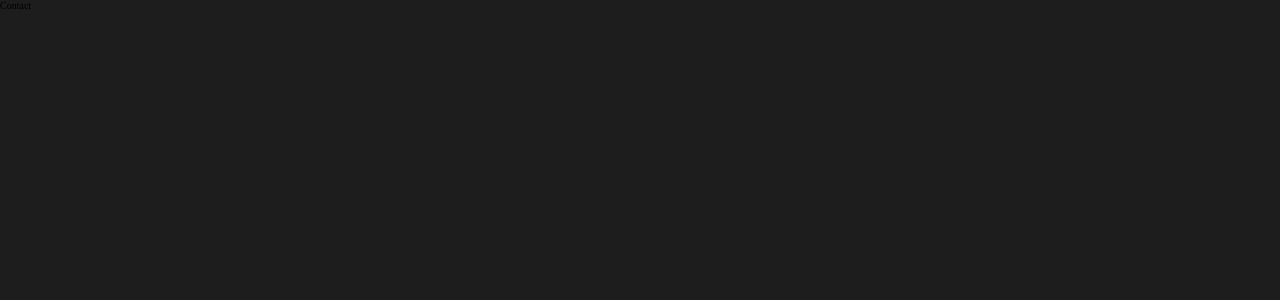
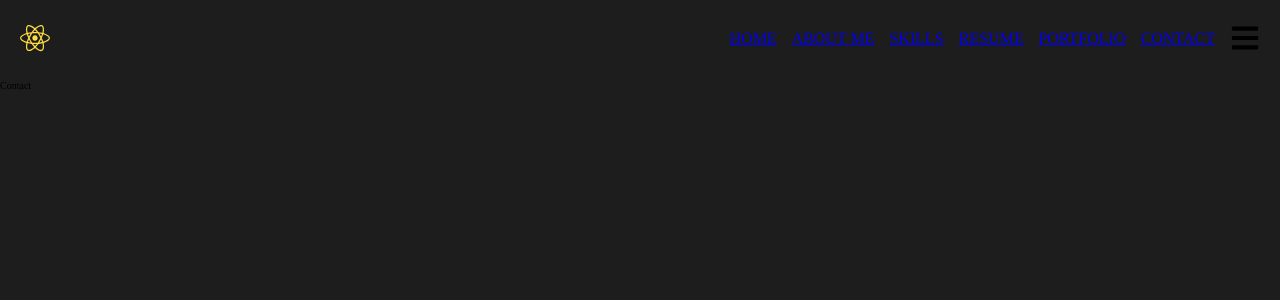
Before and after one commit to omidashouri/ashouri-demo-redux, a React (Create React App) app: page /contact in a window 1280 px wide. Shown: the top 300 px of the page. Built offline with nearby package versions, Linux system fonts and the light colour scheme.

Commit message:
CPPW 5.3 navbar finished & add icon react : omidashouri : 010214

```diff
--- a/package.json
+++ b/package.json
@@ -14,6 +14,7 @@
     "react": "^18.1.0",
     "react-bootstrap": "^2.3.1",
     "react-dom": "^18.1.0",
+    "react-icons": "^4.3.1",
     "react-redux": "^8.0.1",
     "react-router-dom": "^6.3.0",
     "react-scripts": "5.0.1",
--- a/src/components_6portfolioCss/App_portfolioCss.js
+++ b/src/components_6portfolioCss/App_portfolioCss.js
@@ -8,15 +8,17 @@ import Skills from "./containers/skills";
 import Resume from "./containers/resume";
 import Portfolio from "./containers/portfolio";
 import Contact from "./containers/contact";
+import Navbar from "./components/navBar";
 
 
-//npm install react-router-dom sass react-vertical-timeline-component rc-progress react-tsparticles tsparticles react-simple-animate
+//npm install react-router-dom sass react-vertical-timeline-component rc-progress react-tsparticles tsparticles react-simple-animate react-icons
 function App_portfolioCss() {
     return (
         <div className={'App_portfolioCss'}>
             {/*    particles js*/}
 
             {/*    nav bar component*/}
+            <Navbar/>
 
             {/*    main page */}
             <Routes>
--- /dev/null
+++ b/src/components_6portfolioCss/components/navBar/config.js
@@ -0,0 +1,26 @@
+export const navMenus = [
+    {
+        label: 'HOME',
+        to: '/'
+    },
+    {
+        label: 'ABOUT ME',
+        to: '/about'
+    },
+    {
+        label: 'SKILLS',
+        to: '/skills'
+    },
+    {
+        label: 'RESUME',
+        to: '/resume'
+    },
+    {
+        label: 'PORTFOLIO',
+        to: '/portfolio'
+    },
+    {
+        label: 'CONTACT',
+        to: '/contact'
+    }
+]
--- a/src/components_6portfolioCss/components/navBar/index.jsx
+++ b/src/components_6portfolioCss/components/navBar/index.jsx
@@ -0,0 +1,47 @@
+import React, {useState} from 'react';
+import {Link} from "react-router-dom";
+import {FaReact,FaBars} from 'react-icons/fa'
+import {HiX} from 'react-icons/hi'
+import {navMenus} from "./config";
+import './styles.scss'
+
+const Navbar = () => {
+    const [click, setClick] = useState(false);
+    const handleClick =()=> {
+        setClick(!click);
+
+    }
+
+    return (
+        <div>
+            <nav className={'navbar'}>
+                <div className={'navbar__container'}>
+                    <Link to={'/'} className={'navbar__container__logo'}>
+                        <FaReact size={30}/>
+                    </Link>
+                    <ul className={click ? 'navbar__container__menu active':'navbar__container__menu'}>
+                        {
+                            navMenus.map(
+                                (item, key) =>
+                                    (
+                                        <li key={key} className={'navbar__container__menu__item'}>
+                                            <Link to={item.to} className={'navbar__container__menu__item__links'}>
+                                                {item.label}
+                                            </Link>
+                                        </li>
+                                    )
+                            )
+                        }
+                    </ul>
+                    <div className={'nav-icon'} onClick={handleClick}>
+                        {
+                            click ? <HiX size={30}/> : <FaBars size={30}/>
+                        }
+                    </div>
+                </div>
+            </nav>
+        </div>
+    )
+}
+
+export default Navbar;
--- a/src/components_6portfolioCss/components/navBar/styles.scss
+++ b/src/components_6portfolioCss/components/navBar/styles.scss
@@ -0,0 +1,62 @@
+.navbar {
+  height: 80px;
+  display: flex;
+  justify-content: center;
+  align-items: center;
+  font-size: 1.2rem;
+  position: sticky;
+  top: 0;
+  z-index: 20;
+  background-color: var(--selected-theme-background-color);
+
+  &__container {
+    display: flex;
+    justify-content: center;
+    align-items: center;
+    width: 100%;
+    height: 80px;
+    padding: 0px 20px;
+
+    &__logo {
+      color: var(--yellow-theme-main-color);
+      font-size: 2rem;
+      flex-grow: 1;
+    }
+
+    &__menu {
+      display: flex;
+      list-style: none;
+      text-align: center;
+
+      &__item {
+        line-height: 40px;
+        margin-right: 1.5rem;
+        font-size: 1.6rem;
+
+        &::after {
+          content: '';
+          display: block;
+          height: 3px;
+          width: 0px;
+          background: transparent;
+          transition: width 0.5s ease;
+        }
+
+        &:hover::after {
+          width: 100%;
+          background: var(--selected-theme-main-color);
+        }
+      }
+    }
+  }
+}
+
+/*
+.navbar__container{
+  display: flex;
+  justify-content: center;
+  align-items: center;
+  width: 100%;
+  height: 80px;
+  padding: 0px 20px;
+}*/
```
Also changed, not shown: 1 other file (tests, documents, lock files or other folders).
